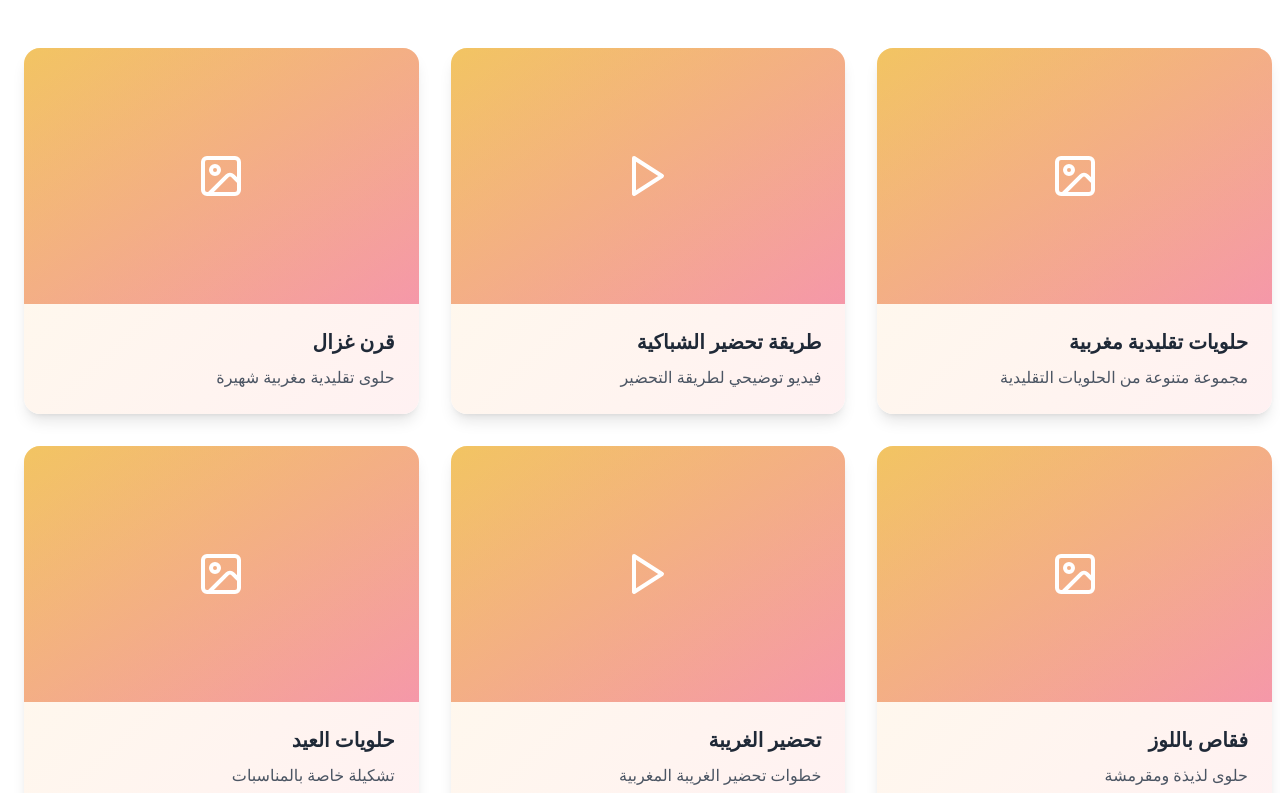
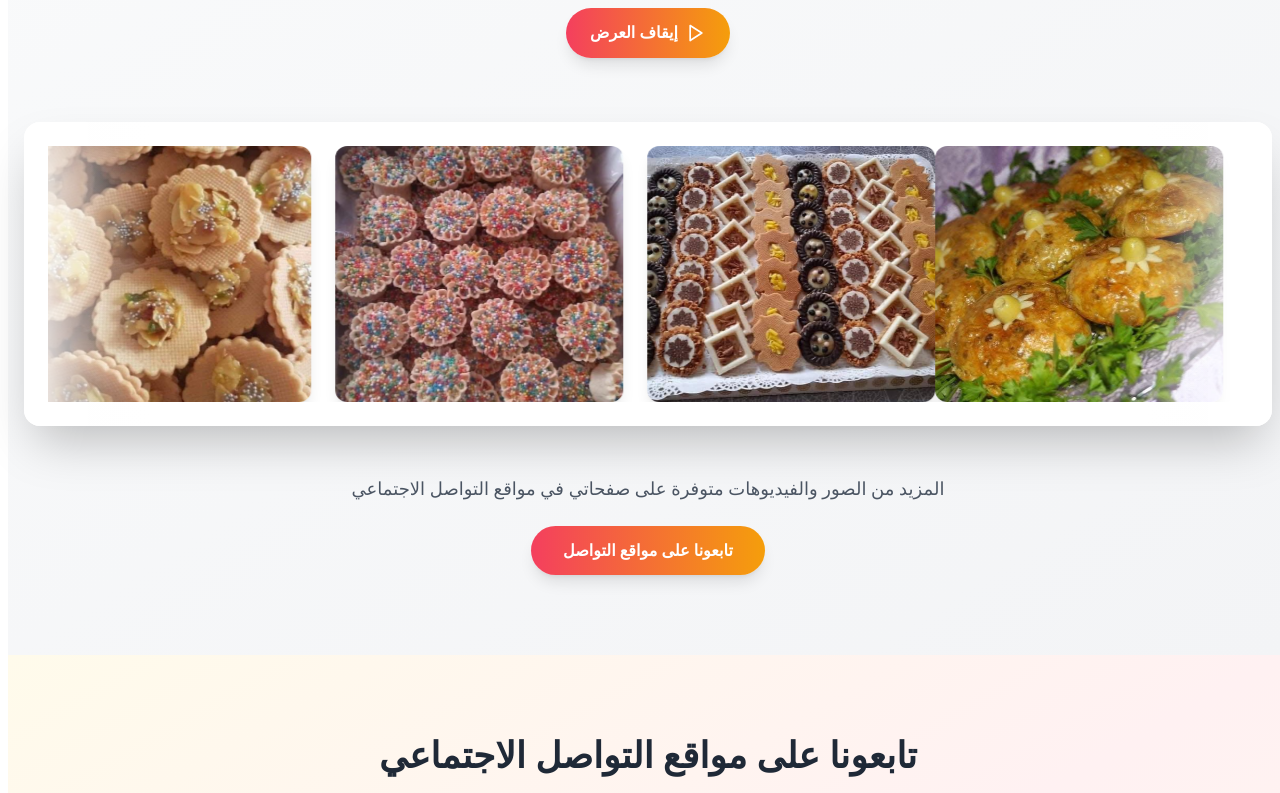
Before and after one commit to YoussefBerrissoul1/Chef_App, a React (Vite) app: page / in a window 1280 px wide. Shown: the part 980-1773 px from the top of the page. Built offline with nearby package versions, Linux system fonts and the light colour scheme.

Commit message:
commit 2

```diff
--- a/src/components/Gallery.tsx
+++ b/src/components/Gallery.tsx
@@ -1,98 +1,98 @@
-import React from 'react';
-import { Play, Image as ImageIcon } from 'lucide-react';
+import React, { useState, useEffect } from 'react';
+import { Play, Camera, ZoomIn } from 'lucide-react';
 
 const Gallery = () => {
+  const [selectedImage, setSelectedImage] = useState(null);
+  const [isPlaying, setIsPlaying] = useState(true);
+
   const galleryItems = [
-    {
-      id: 1,
-      type: 'image',
-      title: 'حلويات تقليدية مغربية',
-      description: 'مجموعة متنوعة من الحلويات التقليدية'
-    },
-    {
-      id: 2,
-      type: 'video',
-      title: 'طريقة تحضير الشباكية',
-      description: 'فيديو توضيحي لطريقة التحضير'
-    },
-    {
-      id: 3,
-      type: 'image',
-      title: 'قرن غزال',
-      description: 'حلوى تقليدية مغربية شهيرة'
-    },
-    {
-      id: 4,
-      type: 'image',
-      title: 'فقاص باللوز',
-      description: 'حلوى لذيذة ومقرمشة'
-    },
-    {
-      id: 5,
-      type: 'video',
-      title: 'تحضير الغريبة',
-      description: 'خطوات تحضير الغريبة المغربية'
-    },
-    {
-      id: 6,
-      type: 'image',
-      title: 'حلويات العيد',
-      description: 'تشكيلة خاصة بالمناسبات'
-    }
+    { id: 1, type: 'image', src: '/images/1.jpg', title: 'حلوى مغربية أصيلة' },
+    { id: 2, type: 'image', src: '/images/2.jpg', title: 'كعك العيد' },
+    { id: 3, type: 'image', src: '/images/3.jpg', title: 'بقلاوة شهية' },
+    { id: 4, type: 'image', src: '/images/4.jpg', title: 'غريبة باللوز' },
+    { id: 5, type: 'image', src: '/images/5.jpg', title: 'حلوى العسل' },
+    { id: 6, type: 'image', src: '/images/6.jpg', title: 'شباكية رمضان' },
+    { id: 7, type: 'image', src: '/images/7.jpg', title: 'معمول بالتمر' },
+    { id: 8, type: 'image', src: '/images/8.jpg', title: 'حلوى اللوز' },
+    { id: 9, type: 'image', src: '/images/9.jpg', title: 'قطائف محشوة' },
+    { id: 10, type: 'image', src: '/images/10.jpg', title: 'كنافة بالقشطة' },
+    { id: 11, type: 'image', src: '/images/11.jpg', title: 'حلوى السمسم' },
+    { id: 12, type: 'image', src: '/images/12.jpg', title: 'معجنات حلوة' },
+    { id: 13, type: 'image', src: '/images/13.jpg', title: 'حلوى الجوز' },
+    { id: 14, type: 'image', src: '/images/14.jpg', title: 'تشكيلة متنوعة' },
   ];
 
+  // Quintuple les images pour une boucle parfaite sans espaces vides
+  const duplicatedItems = [...galleryItems, ...galleryItems, ...galleryItems, ...galleryItems, ...galleryItems];
+
+  const togglePlayPause = () => {
+    setIsPlaying(!isPlaying);
+  };
+
   return (
-    <section id="gallery" className="py-20 bg-white">
+    <section id="gallery" className="py-20 bg-gradient-to-br from-gray-50 to-gray-100">
       <div className="container mx-auto px-4">
         <div className="text-center mb-16">
-          <h2 className="text-4xl font-bold text-gray-800 mb-4">
+          <h2 className="text-4xl font-bold text-gray-800 mb-4 animate-fade-in">
             معرض الصور والفيديوهات
           </h2>
-          <p className="text-lg text-gray-600 max-w-2xl mx-auto">
+          <p className="text-lg text-gray-600 max-w-2xl mx-auto animate-fade-in-delay">
             اكتشفوا مجموعة من أجمل إبداعاتي في عالم الحلويات التقليدية المغربية
           </p>
+          <div className="mt-6 flex justify-center">
+            <button
+              onClick={togglePlayPause}
+              className="flex items-center gap-2 bg-gradient-to-r from-rose-500 to-amber-500 text-white px-6 py-3 rounded-full font-semibold hover:from-rose-600 hover:to-amber-600 transform hover:scale-105 transition-all duration-300 shadow-lg hover:shadow-xl"
+            >
+              <Play className={`w-5 h-5 transition-transform ${isPlaying ? 'rotate-0' : 'rotate-90'}`} />
+              {isPlaying ? 'إيقاف' : 'تشغيل'} العرض
+            </button>
+          </div>
         </div>
 
-        <div className="grid grid-cols-1 md:grid-cols-2 lg:grid-cols-3 gap-8">
-          {galleryItems.map((item) => (
+        <div className="relative overflow-hidden rounded-2xl bg-white shadow-2xl p-6">
+          <div className="overflow-hidden">
             <div
-              key={item.id}
-              className="group relative bg-gradient-to-br from-amber-50 to-rose-50 rounded-2xl overflow-hidden shadow-lg hover:shadow-2xl transform hover:-translate-y-2 transition-all duration-500"
+              className={`flex space-x-6 ${isPlaying ? 'animate-scroll' : 'animate-pause'}`}
+              style={{
+                animationDuration: '60s',
+                animationTimingFunction: 'linear',
+                animationIterationCount: 'infinite'
+              }}
             >
-              {/* Image/Video Placeholder */}
-              <div className="relative h-64 bg-gradient-to-br from-amber-200 to-rose-200 overflow-hidden">
-                <div className="absolute inset-0 bg-gradient-to-br from-amber-600/30 to-rose-600/30"></div>
-                <div className="absolute inset-0 flex items-center justify-center">
-                  {item.type === 'image' ? (
-                    <ImageIcon className="text-white group-hover:scale-110 transition-transform duration-300" size={48} />
-                  ) : (
-                    <Play className="text-white group-hover:scale-110 transition-transform duration-300" size={48} />
-                  )}
+              {duplicatedItems.map((item, index) => (
+                <div
+                  key={`${item.id}-${index}`}
+                  className="gallery-item group relative flex-shrink-0 cursor-pointer"
+                  onClick={() => setSelectedImage(item)}
+                >
+                  <div className="relative w-72 h-64 bg-white rounded-xl overflow-hidden shadow-lg transition-all duration-500 group-hover:shadow-2xl group-hover:scale-105">
+                    <img
+                      src={item.src}
+                      alt={item.title}
+                      className="w-full h-full object-cover transition-transform duration-700 group-hover:scale-110"
+                    />
+                    <div className="absolute inset-0 bg-gradient-to-t from-black/60 via-transparent to-transparent opacity-0 group-hover:opacity-100 transition-opacity duration-300">
+                      <div className="absolute bottom-0 left-0 right-0 p-4">
+                        <h3 className="text-white font-semibold text-lg mb-2">{item.title}</h3>
+                        <div className="flex items-center justify-between">
+                          <span className="text-white/80 text-sm">اضغط للتكبير</span>
+                          <ZoomIn className="w-5 h-5 text-white/80" />
+                        </div>
+                      </div>
+                    </div>
+                    <div className="absolute top-4 right-4 bg-white/90 backdrop-blur-sm rounded-full p-2 opacity-0 group-hover:opacity-100 transition-opacity duration-300">
+                      <Camera className="w-5 h-5 text-gray-700" />
+                    </div>
+                  </div>
                 </div>
+              ))}
+            </div>
+          </div>
 
-                {/* Hover Overlay */}
-                <div className="absolute inset-0 bg-black/50 opacity-0 group-hover:opacity-100 transition-opacity duration-300 flex items-center justify-center">
-                  <button className="bg-white/20 backdrop-blur-sm border border-white/30 rounded-full p-4 hover:bg-white/30 transition-all duration-300">
-                    {item.type === 'image' ? (
-                      <ImageIcon className="text-white" size={24} />
-                    ) : (
-                      <Play className="text-white" size={24} />
-                    )}
-                  </button>
-                </div>
-              </div>
-
-              {/* Content */}
-              <div className="p-6">
-                <h3 className="text-xl font-semibold text-gray-800 mb-2 text-right">
-                  {item.title}
-                </h3>
-                <p className="text-gray-600 text-right leading-relaxed">
-                  {item.description}
-                </p>
-              </div>
-            </div>
-          ))}
+          {/* Gradient fade effects */}
+          <div className="absolute left-0 top-0 bottom-0 w-32 bg-gradient-to-r from-white to-transparent pointer-events-none"></div>
+          <div className="absolute right-0 top-0 bottom-0 w-32 bg-gradient-to-l from-white to-transparent pointer-events-none"></div>
         </div>
 
         <div className="text-center mt-12">
@@ -107,6 +107,96 @@ const Gallery = () => {
           </a>
         </div>
       </div>
+
+      {/* Modal for enlarged image */}
+      {selectedImage && (
+        <div
+          className="fixed inset-0 bg-black/90 backdrop-blur-sm z-50 flex items-center justify-center p-4 animate-fade-in"
+          onClick={() => setSelectedImage(null)}
+        >
+          <div className="relative max-w-4xl max-h-[90vh] animate-zoom-in">
+            <img
+              src={selectedImage.src}
+              alt={selectedImage.title}
+              className="w-full h-full object-contain rounded-lg"
+            />
+            <button
+              onClick={() => setSelectedImage(null)}
+              className="absolute top-4 right-4 bg-white/20 backdrop-blur-sm text-white rounded-full p-2 hover:bg-white/30 transition-all duration-300"
+            >
+              <svg className="w-6 h-6" fill="none" stroke="currentColor" viewBox="0 0 24 24">
+                <path strokeLinecap="round" strokeLinejoin="round" strokeWidth={2} d="M6 18L18 6M6 6l12 12" />
+              </svg>
+            </button>
+            <div className="absolute bottom-4 left-4 right-4 bg-black/60 backdrop-blur-sm rounded-lg p-4">
+              <h3 className="text-white font-semibold text-xl">{selectedImage.title}</h3>
+            </div>
+          </div>
+        </div>
+      )}
+
+      <style jsx>{`
+        @keyframes scroll {
+          0% { transform: translateX(0); }
+          100% { transform: translateX(-20%); }
+        }
+
+        @keyframes fade-in {
+          from { opacity: 0; transform: translateY(20px); }
+          to { opacity: 1; transform: translateY(0); }
+        }
+
+        @keyframes zoom-in {
+          from { opacity: 0; transform: scale(0.9); }
+          to { opacity: 1; transform: scale(1); }
+        }
+
+        .animate-scroll {
+          animation: scroll 60s linear infinite;
+        }
+
+        .animate-scroll:hover {
+          animation-play-state: paused;
+        }
+
+        .animate-pause {
+          animation-play-state: paused;
+        }
+
+        .animate-fade-in {
+          animation: fade-in 0.8s ease-out;
+        }
+
+        .animate-fade-in-delay {
+          animation: fade-in 0.8s ease-out 0.3s both;
+        }
+
+        .animate-zoom-in {
+          animation: zoom-in 0.3s ease-out;
+        }
+
+        .gallery-item {
+          position: relative;
+        }
+
+        .gallery-item::before {
+          content: '';
+          position: absolute;
+          top: -2px;
+          left: -2px;
+          right: -2px;
+          bottom: -2px;
+          background: linear-gradient(45deg, #f43f5e, #f59e0b, #ec4899, #f97316);
+          border-radius: 14px;
+          opacity: 0;
+          transition: opacity 0.3s ease;
+          z-index: -1;
+        }
+
+        .gallery-item:hover::before {
+          opacity: 1;
+        }
+      `}</style>
     </section>
   );
 };
```
Also changed, not shown: src/components/Gallery.css (added).
